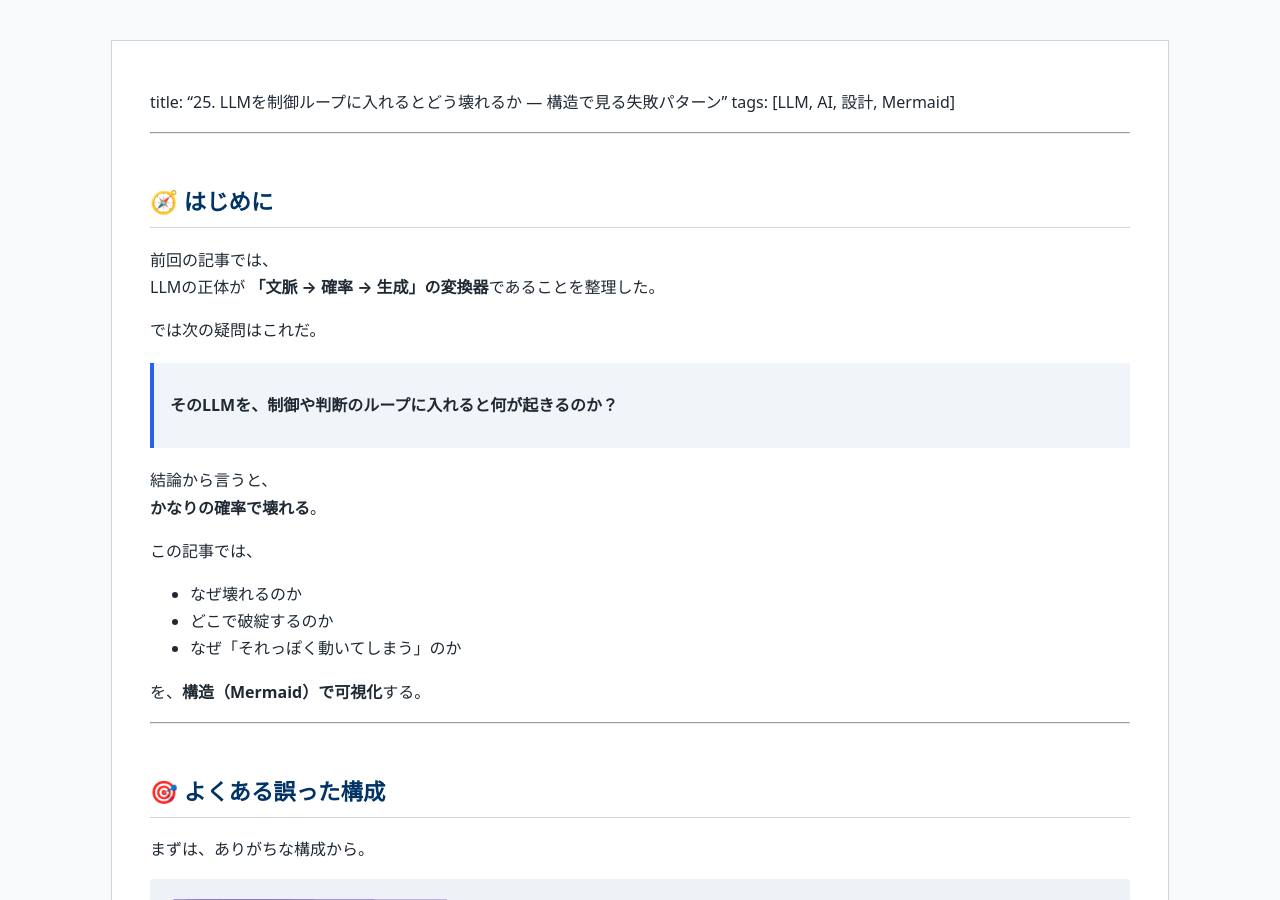
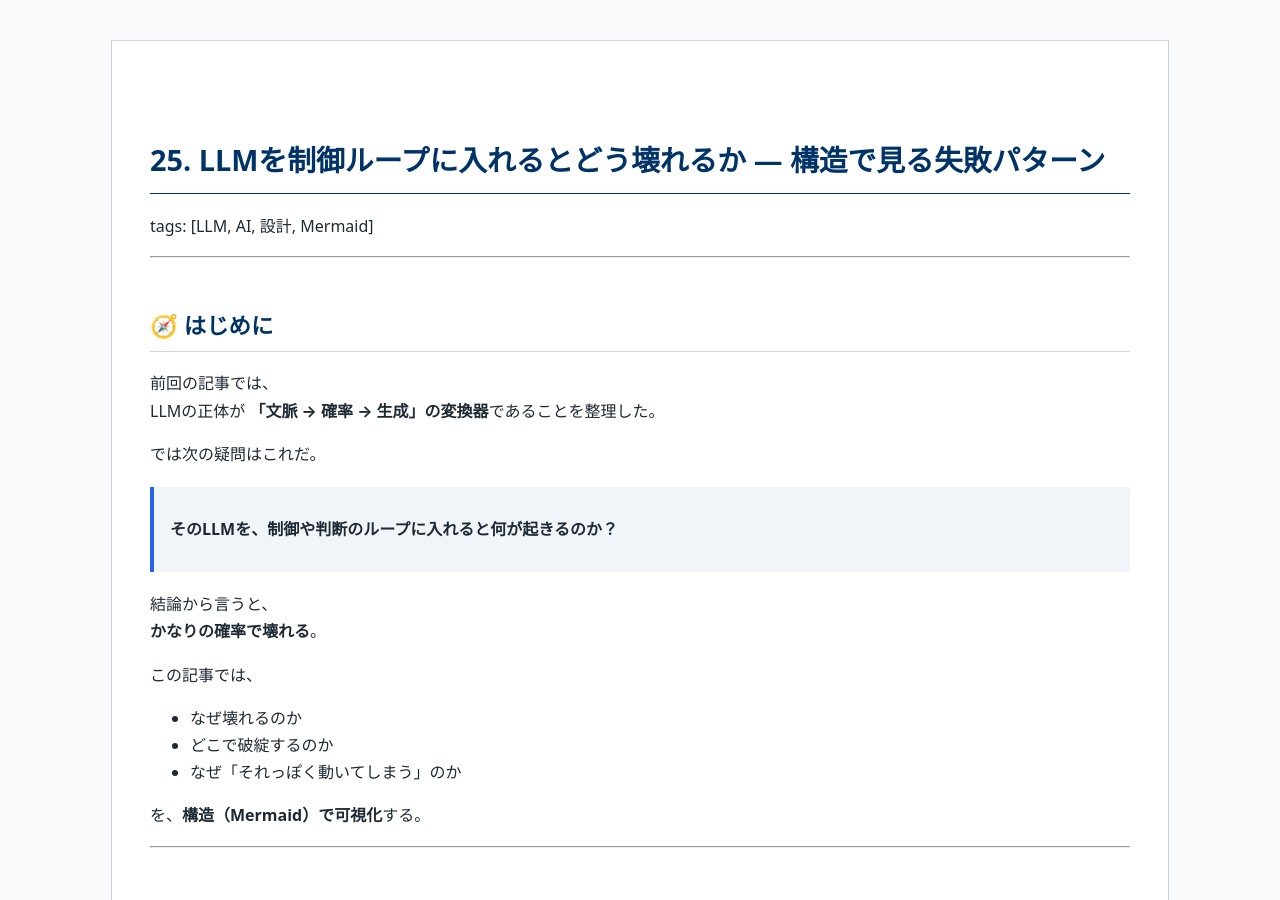
Before and after one commit to Samizo-AITL/qiita-articles, a Jekyll site: the page built from articles/25_llm_in_control_loop_breaks.md, in a window 1280 px wide and 900 px high. Built offline with Jekyll 4.4.1, drawn with Linux system fonts in a browser that asks for light colours; some of the changed lines change nothing that is shown.

Commit message:
Update 25_llm_in_control_loop_breaks.md

```diff
--- a/articles/25_llm_in_control_loop_breaks.md
+++ b/articles/25_llm_in_control_loop_breaks.md
@@ -3,7 +3,7 @@ layout: default
 title: Qiita Articles
 ---
 
-title: "25. LLMを制御ループに入れるとどう壊れるか ― 構造で見る失敗パターン"
+# 25. LLMを制御ループに入れるとどう壊れるか ― 構造で見る失敗パターン
 tags: [LLM, AI, 設計, Mermaid]
 
 ---
```
